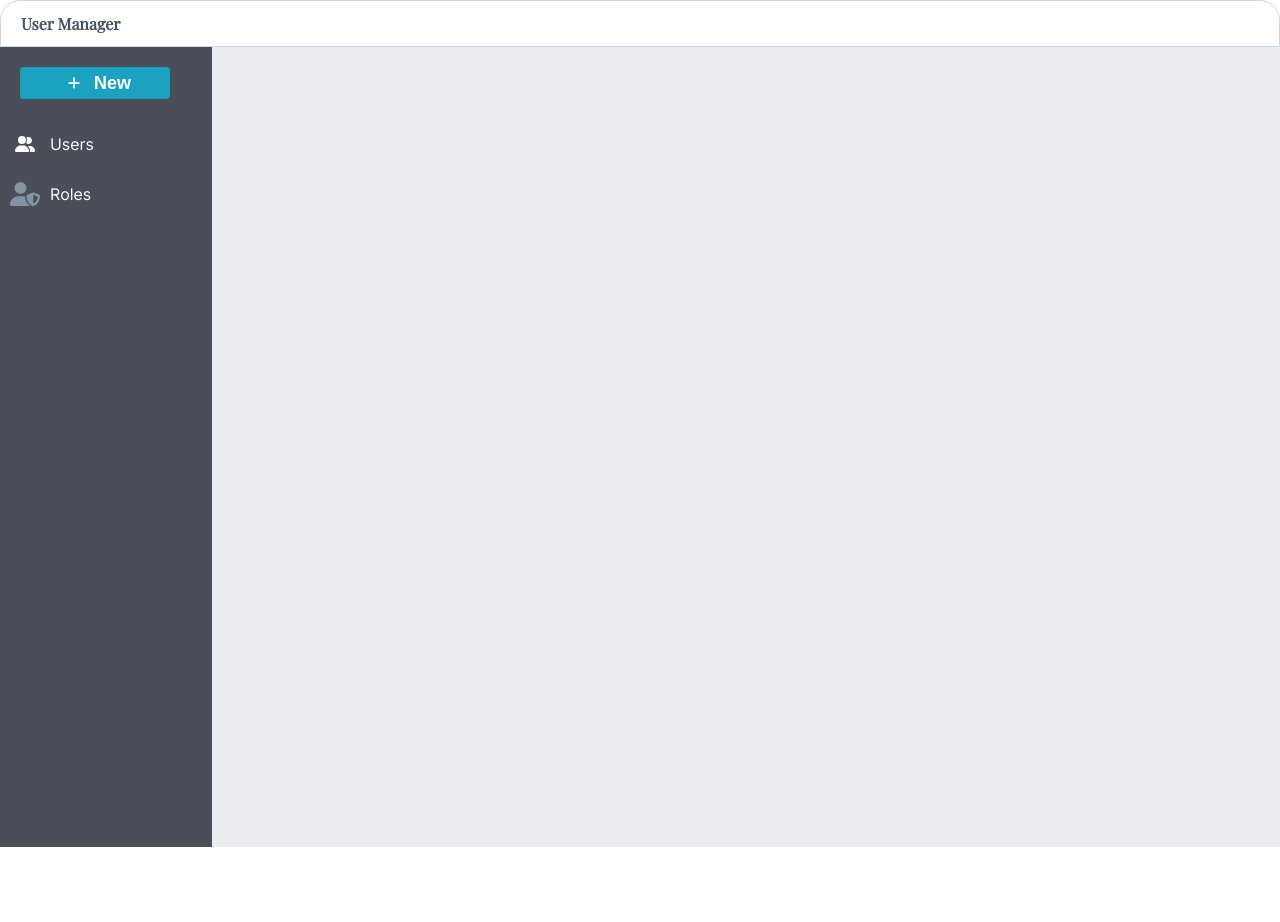
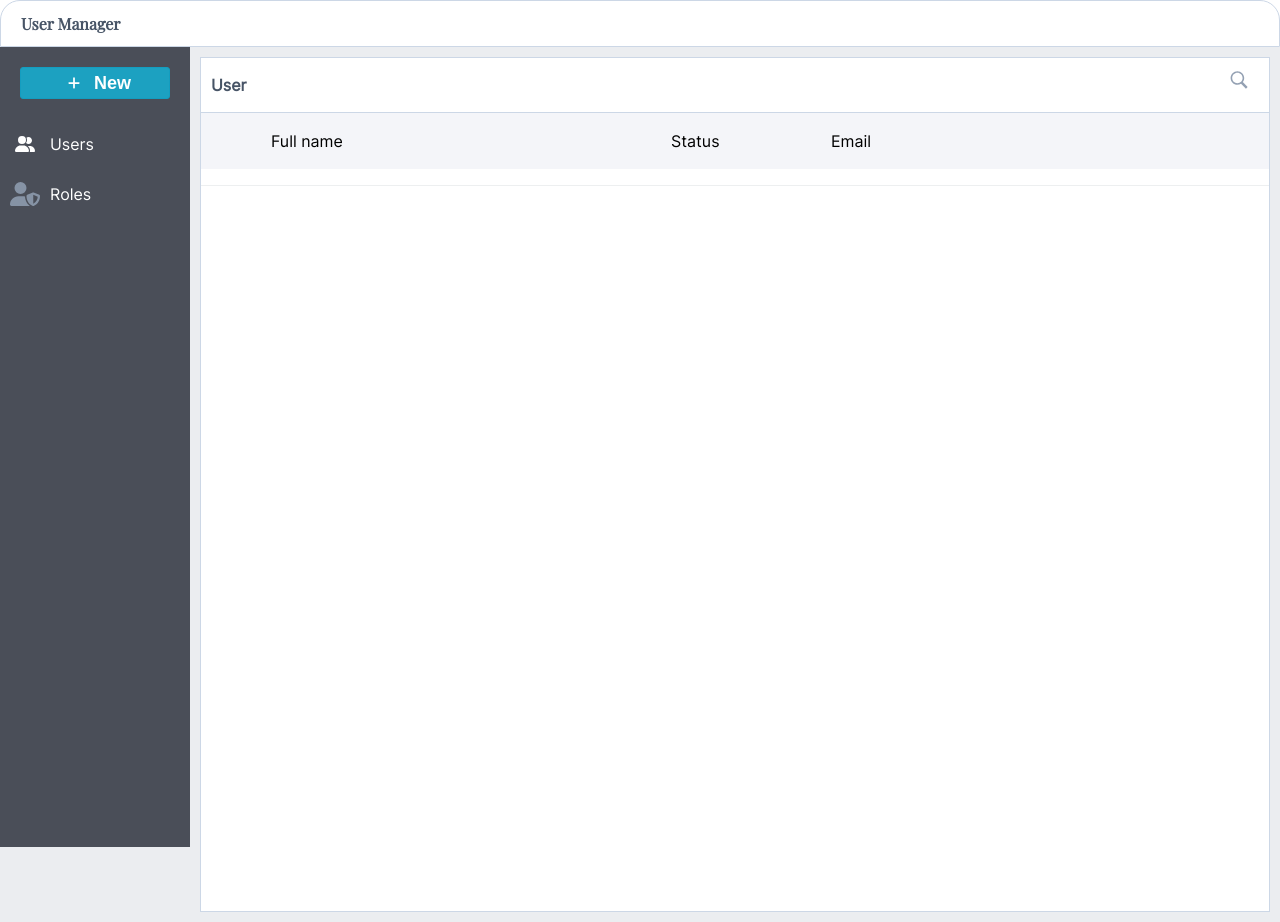
Before and after one commit to vuphan-agilityio/js-practice-cloned, a website built with Parcel: page practice/src/user-manager.html in a window 1280 px wide. Before the commit the page ends 847 px from the top, so only its background shows below. Built offline with nearby package versions, Linux system fonts and the light colour scheme.

Commit message:
Implement content for user manager page #20

```diff
--- a/practice/src/styles/components/index.scss
+++ b/practice/src/styles/components/index.scss
@@ -6,3 +6,5 @@
 @import "./navbar-footer.scss";
 @import "./navbar-user";
 @import "./drawer.scss";
+@import "./tool.scss";
+@import "./table.scss";
--- /dev/null
+++ b/practice/src/styles/components/table.scss
@@ -0,0 +1,39 @@
+.table {
+  width: 100%;
+  height: 100vh;
+  overflow: auto;
+  background-color: #fff;
+  border: toRem(1) solid #ccd7e6;
+
+  &__wrapper {
+    width: 100%;
+  }
+
+  &__header {
+    width: 100%;
+
+    &__cell {
+      font-weight: 500;
+      color: $color-primary;
+      padding: toRem(20) 0;
+      text-align: left;
+      background-color: #f4f5f9;
+    }
+
+    &__cell:nth-child(1) {
+      width: toRem(70);
+    }
+
+    &__cell:nth-child(2) {
+      width: toRem(400);
+    }
+
+    &__cell:nth-child(3) {
+      width: toRem(160);
+    }
+  }
+
+  &__row {
+    border-bottom: toRem(1) solid #edeff0;
+  }
+}
--- /dev/null
+++ b/practice/src/styles/components/tool.scss
@@ -0,0 +1,24 @@
+.toolbar {
+  @include flex-row;
+  justify-content: space-between;
+  align-items: center;
+  background-color: #fff;
+  border: toRem(1) solid #ccd7e6;
+  border-bottom: none;
+  padding: toRem(12) toRem(10);
+  overflow: hidden;
+
+  &__title {
+    font-size: $fs-x-medium;
+    font-weight: 600;
+    color: #475466;
+  }
+
+  &__icon {
+    background-image: url("../assets/images/user/search.svg");
+    background-repeat: no-repeat;
+    width: toRem(30);
+    height: toRem(30);
+    @include cursor;
+  }
+}
--- a/practice/src/styles/sections/user.scss
+++ b/practice/src/styles/sections/user.scss
@@ -5,3 +5,15 @@
   font-weight: 400;
   background-color: #ebedf0;
 }
+
+.content {
+  display: none;
+
+  @include tablet {
+    display: block;
+    width: 100%;
+    padding: toRem(10);
+    font-family: $font-secondary;
+    background-color: #ebedf0;
+  }
+}
--- a/practice/src/user-manager.html
+++ b/practice/src/user-manager.html
@@ -42,6 +42,48 @@
         </li>
       </ul>
     </div>
+
+    <div class="content">
+      <div class="toolbar">
+        <p class="toolbar__title">User</p>
+        <span class="toolbar__icon"></span>
+      </div>
+
+      <div class="table">
+        <table class="table__wrapper toolbar__title">
+          <thead class="table__head">
+            <tr class="table__header">
+              <th class="table__header__cell"></th>
+              <th class="table__header__cell">Full name</th>
+              <th class="table__header__cell">Status</th>
+              <th class="table__header__cell">Email</th>
+            </tr>
+          </thead>
+
+          <tbody class="table-body">
+            <tr class="table__row">
+              <td class="table__row__cell">
+                <div class="table__profile">
+                  <img class="table__avata">
+                </div>
+              </td>
+              <td class="table__row__cell">
+                <div class="table__profile">
+                  <img class="table__avata">
+                </div>
+              </td>
+              <td class="table__row__cell">
+                <div class="table__profile">
+                  <img class="table__avata">
+                </div>
+              </td>
+            </tr>
+          </tbody>
+        </table>
+
+      </div>
+    </div>
+
   </main>
   <!-- END MAIN -->
 
```
